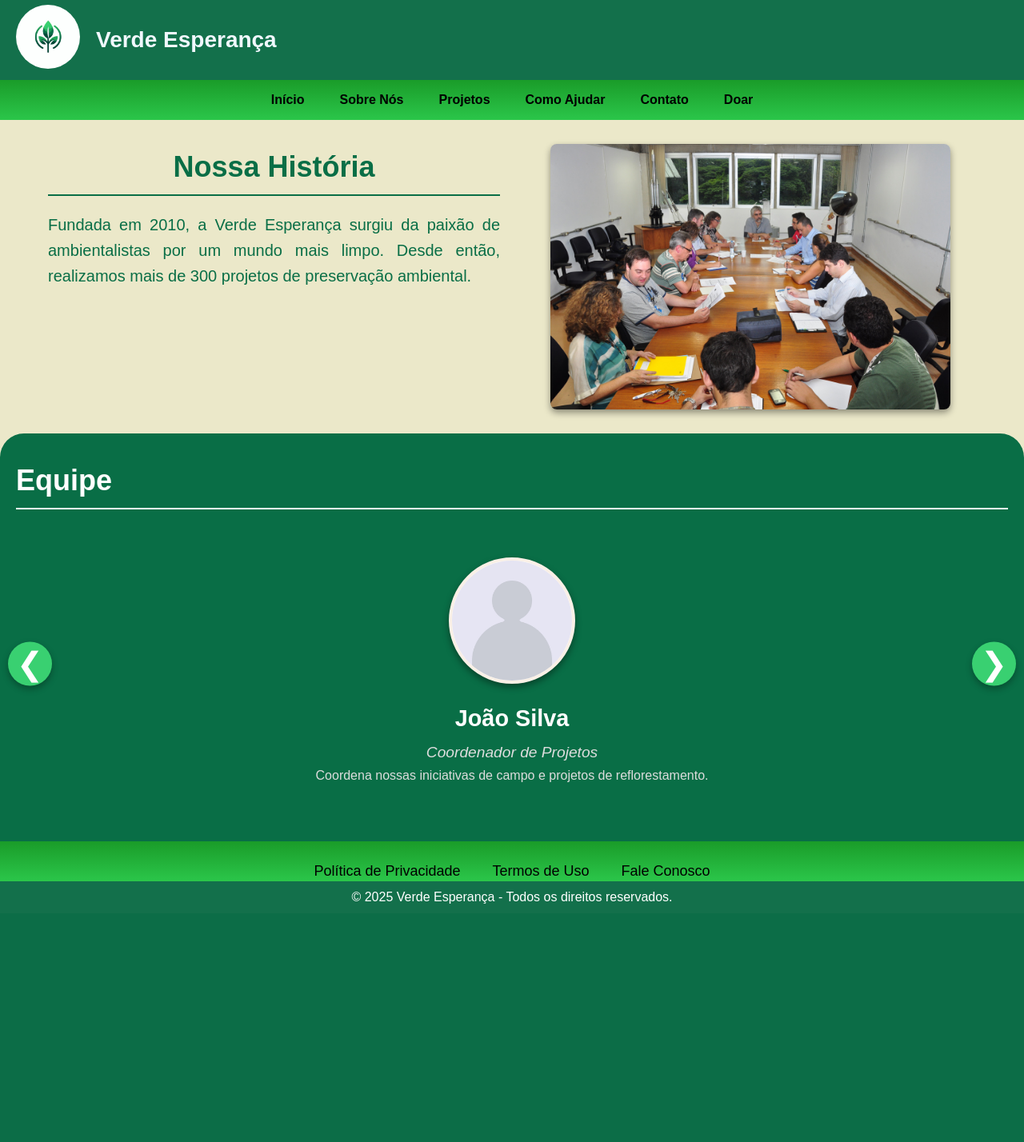
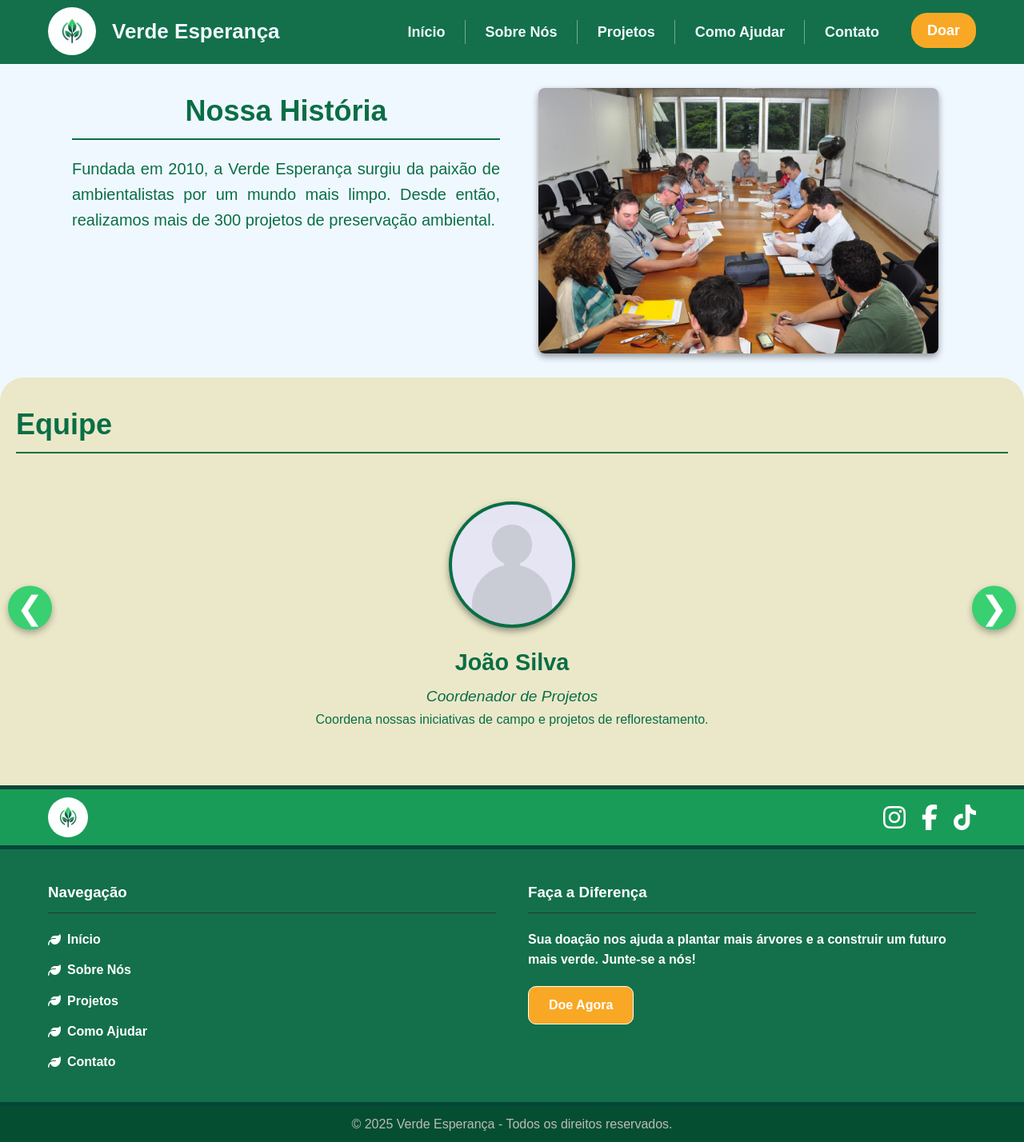
Before and after one commit to AryelleChristine/BitWebJr, a PHP site: page /sobre-nos.html in a window 1280 px wide. Shown: the whole page at 80% size. Before the commit the page ends 1130 px from the top, so only its background shows below. Run offline with PHP 8.4, Linux system fonts and the light colour scheme.

Commit message:
Página sobre nós atualizada

```diff
--- a/sobre/css/style.css
+++ b/sobre/css/style.css
@@ -1,62 +1,3 @@
-.titulo {
-  display: flex;
-  align-items: center;
-  background-color: #13704b;
-  height: 100px;
-  padding: 0 20px;
-  gap: 20px;
-}
-
-.titulo h1 {
-  color: aliceblue;
-  font-size: 28px;
-}
-
-.logo {
-  height: 80px;
-  width: 80px;
-  border-radius: 50%;
-  object-fit: cover;
-}
-
-
-.navbar {
-  background: linear-gradient(to bottom, #1a9c29, #2bc64a);
-  height: 50px;
-  display: flex;
-  align-items: center;
-  justify-content: center;
-}
-
-.navbar ul {
-  list-style: none;
-  display: flex;
-  gap: 20px;
-  margin: 0;
-  padding: 0;
-  flex-wrap: wrap;
-  justify-content: center;
-}
-
-.navbar li {
-  margin: 0;
-}
-
-.navbar a {
-  color: black;
-  text-decoration: none;
-  font-weight: bold;
-  font-size: 16px;
-  padding: 8px 12px;
-  transition: background-color 0.3s;
-}
-
-.navbar a:hover {
-  background-color: #1b5e20;
-  color: white;
-  border-radius: 5px;
-}
-
 body {
     font-family: Arial, sans-serif;
     line-height: 1.6;
@@ -64,24 +5,111 @@ body {
     background-color: #f4f4f4;
 }
 
-/* ======== Estilização da Navbar e Footer ========= */
-/* --- Placeholder da navegação e rodapé --- */
-/* .navbar, .footer {
-    background-color: #333;
+/* ========== Estilização Navbar ========== */
+.navbar {
+    background-color: #13704b;
+    height: 80px;
     width: 100%;
+    display: flex;
+    justify-content: space-between;
+    align-items: center;
+    padding: 0 60px;
+    box-sizing: border-box;
+    position: relative;
+}
+
+.navbar-title {
+    display: flex;
+    align-items: center;
+    gap: 20px;
+}
+
+.navbar-title h1 {
+    color: aliceblue;
+    font-size: 26px;
+}
+
+.navbar-logo {
     height: 60px;
-}  */
+    width: 60px;
+    border-radius: 50%;
+    object-fit: cover;
+    transform: translateY(3px);
+}
 
+.navbar-items ul {
+    list-style: none;
+    margin: 0;
+    padding: 0;
+    display: flex;
+    gap: 30px;
+}
 
-/* ======== Estilização da Main =========*/
+.navbar-items a {
+    color: aliceblue;
+    text-decoration: none;
+    font-size: 18px;
+    font-weight: bold;
+    padding: 5px 10px;
+    transition: 0.5s ease;
+    display: inline-block;
+    transform: translateY(3px);
+}
+
+.navbar-items a:hover {
+    color: #F9A825;
+    transform: translateY(-2px);
+}
+
+.navbar-items li {
+    position: relative;
+}
+
+.navbar-items li:not(:last-child):not(:nth-last-child(2))::after {
+    content: '';
+    background-color: rgba(255, 255, 255, 0.4);
+    position: absolute;
+    width: 1px;
+    height: 30px;
+    top: 50%;
+    right: -15px;
+    transform: translateY(-50%);
+}
+
+.navbar-items .btn-donate {
+    background-color: #F9A825;
+    color: white;
+    border-radius: 20px;
+    padding: 8px 20px;
+    transform: translateY(-2px);
+}
+
+.navbar-items .btn-donate:hover {
+    color: aliceblue;
+    background-color: #bbb;
+    transform: translateY(-2px);
+}
+
+.navbar-toggle {
+    display: none;
+    color: white;
+    font-size: 24px;
+    background-color: transparent;
+    border: none;
+    cursor: pointer;
+}
+
+/* ========== Estilização da Main ==========*/
 main {
     padding: 0;
-    background: #ebe8c9;
+    background: aliceblue;
 }
 
 /* --- Seção História --- */
 .section-historia {
-    padding: 30px 60px;
+    max-width: 1100px;
+    margin: 0 auto;
+    padding: 30px 20px;
     display: flex;
     gap: 30px;
 }
@@ -95,52 +123,11 @@ main {
     text-align: center;
 }
 
-.rodape-alto {
-  display: flex;
-  justify-content: center;
-  background: linear-gradient(to bottom, #1a9c29, #2bc64a);
-  height: 40px;
-  padding: 5px;
-}
-
-.rodape-alto ul {
-  list-style: none;
-  display: flex;
-  gap: 40px;
-  padding: 0;
-  font-size: 18px;
-  flex-wrap: wrap;
-}
-
-.rodape-alto ul a {
-  color: black;
-  text-decoration: none;
-}
-
-.rodape-alto ul a:hover {
-  text-decoration: underline;
-}
-
-.rodape-baixo {
-  background-color: #13704b;
-  height: 40px;
-  display: flex;
-  align-items: center;
-  justify-content: center;
-  color: white;
-}
-
 @media (max-width: 992px) {
     .section-historia {
         padding: 40px 20px;
         flex-direction: column;
         gap: 20px;
-    }
-}
-
-@media (min-width: 576px) and (max-width: 991px) {
-    .img-grupo {
-        max-width: 500px;
     }
 }
 
@@ -156,16 +143,15 @@ main {
 }
 
 .section-historia-imagem .img-grupo {
-    margin: 20px auto;
+    width: 100%;
     height: auto;
     display: block;
-    margin-top: 0;
-    margin-bottom: 0;
+    margin: 0 auto;
     border-radius: 8px;
     box-shadow: 0 4px 8px rgba(0,0,0,0.4);
 }
 
-@media (min-width: 992px) {
+@media (min-width: 576px) {
     .img-grupo {
         max-width: 500px;
     }
@@ -173,16 +159,16 @@ main {
 
 /* --- Seção Equipe --- */
 .section-equipe {
-    background-color: #096e46;
+    background-color: #ebe8c9;
     padding: 30px 0;
     border-radius: 30px 30px 0 0;
 }
 
 .section-equipe h2{
-    color: white;
+    color: #096e46;
     font-size: 36px;
     margin: 0 20px;
-    border-bottom: 2px solid white;
+    border-bottom: 2px solid #096e46;
     padding-bottom: 5px;
     text-align: left;
 }
@@ -212,8 +198,8 @@ main {
     border-radius: 50%;
     margin-bottom: 15px;
     object-fit: cover;
-    border: 4px solid #faf0e6;
-    background-color: white;
+    border: 4px solid #096e46;
+    background-color: #096e46;
     display: block;
     margin: 20px auto;
     box-shadow: 0 4px 8px rgba(0,0,0,0.4);
@@ -222,14 +208,14 @@ main {
 .carousel-slide h3 {
     margin: 10px 0 5px;
     font-size: 1.8rem;
-    color: white;
+    color: #096e46;
 }
 
 .carousel-slide p {
     margin: 0 auto;
     max-width: 85%;
     text-align: center;
-    color: #DDD;
+    color: #096e46;
 }
 
 .funcao-titulo {
@@ -274,3 +260,213 @@ main {
 .carousel-button:hover {
     background-color: #1a9c59;
 }
+
+/* ========== Estilização Footer ========== */
+.footer {
+    background-color: #13704b;
+    width: 100%;
+    color: white;
+    border-top: 5px  solid #064638;
+    box-sizing: border-box;
+}
+
+.footer-social {
+    display: flex;
+    justify-content: space-between;
+    align-items: center;
+    width: 100%;
+    padding: 10px 60px;
+    line-height: 0;
+    background-color: #1a9c59;
+    box-sizing: border-box;
+}
+
+.footer-social-links {
+    display: flex;
+    gap: 20px;
+}
+
+.footer-social-links a {
+    text-decoration: none;
+}
+
+.footer-social-links i {
+    color: white;
+    font-size: 32px;
+    transition: 0.5s ease;
+}
+
+.footer-social-links a:hover i {
+    color: #F9A825;
+}
+
+.footer-logo {
+    height: 50px;
+    width: 50px;
+    line-height: 0;
+    border-radius: 50%;
+    object-fit: cover;
+}
+
+.footer-main {
+    display: flex;
+    justify-content: space-around;
+    flex-wrap: wrap;
+    padding: 20px 40px;
+    border-top: 5px  solid #064638;
+    border-bottom: 5px  solid #064638;
+}
+
+.footer-column {
+    flex: 1;
+    min-width: 250px;
+    margin: 0 20px;
+}
+
+.footer-column h3 {
+    color: #fff;
+    margin-bottom: 20px;
+    padding-bottom: 10px;
+    border-bottom: 1px solid #333;
+}
+
+.footer-links ul {
+    list-style: none;
+    padding: 0;
+}
+
+.footer-links li {
+    margin-bottom: 12px;
+}
+
+.footer-links a {
+    color: #fff;
+    text-decoration: none;
+    font-weight: bold;
+    display: inline-flex;
+    align-items: center;
+    gap: 8px;
+    transition: padding-left 0.5s ease;
+}
+
+.footer-links a:hover {
+    color: #ddd;
+    padding-left: 8px;
+}
+
+.footer-links a i {
+    transition: 0.5s ease;
+}
+
+.footer-links a:hover i {
+    color: #42f383;
+    transform: translateX(-8px);
+}
+
+.footer-donate p {
+    color: #fff;
+    margin-bottom: 20px;
+    font-weight: bold;
+}
+
+.btn-donate-footer {
+    display: inline-block;
+    background-color: #F9A825;
+    color: white;
+    padding: 10px 25px;
+    border: 1px solid #fff;
+    border-radius: 10px;
+    text-decoration: none;
+    font-weight: bold;
+    text-align: center;
+    transition: 0.5s ease;
+}
+
+.btn-donate-footer:hover {
+    color: aliceblue;
+    background-color: #bbb;
+}
+
+.footer-copyright {
+    text-align: center;
+    color: #bbb;
+    padding: 10px 0;
+    background-color: #064e31;
+}
+
+.footer-copyright p {
+    margin: 0;
+}
+
+/* ========== Media Queries para Responsividade ========== */
+@media (max-width: 1176px) {
+    .navbar-toggle {
+        display: block;
+    }
+
+    .navbar-items {
+        position: absolute;
+        top: 80px;
+        left: 0;
+        right: 0;
+        background-color: #13704b;
+
+        overflow: hidden;
+        max-height: 0;
+        transition: max-height 0.4s ease-in-out;
+        z-index: 1000;
+    }
+
+    .navbar-items.show-menu {
+        max-height: 350px;
+    }
+
+    .navbar-items ul {
+        flex-direction: column;
+        align-items: center;
+        gap: 0;
+        width: 100%;
+    }
+
+    .navbar-items li {
+        width: 100%;
+        text-align: center;
+    }
+
+    .navbar-items .mobile-alt-color {
+        background-color: #1a9c59;
+    }
+
+    .navbar-items a {
+        padding: 10px 0;
+        width: 100%;
+    }
+
+    .navbar-items .btn-donate{
+        padding: 10px 0;
+        width: 100%;
+        background-color: #F9A825;
+        border-radius: 0;
+        transform: translateY(2px);
+    }
+
+
+    .navbar-items a:hover {
+        background-color: #1a9c59;
+    }
+
+    .navbar-items li:not(:last-child):not(:nth-last-child(2))::after {
+        display: none;
+    }
+}
+
+
+@media (max-width: 768px) {
+    .footer-main {
+        flex-direction: column;
+    }
+
+    .navbar {
+        padding: 0 30px;
+    }
+}
--- a/sobre/sobre-nos.html
+++ b/sobre/sobre-nos.html
@@ -3,24 +3,30 @@
 <head>
     <meta charset="UTF-8">
     <meta name="viewport" content="width=device-width, initial-scale=1.0">
+    <meta http-equiv="X-UA-Compatible" content="ie=edge">
     <title>Verde Esperança - Sobre Nós</title>
     <link rel="stylesheet" href="css/style.css">
+    <link rel="stylesheet" href="https://cdnjs.cloudflare.com/ajax/libs/font-awesome/6.5.0/css/all.min.css">
 </head>
 <body>
-    <div class="titulo">
-        <a href="../pagina-inicial/index.html"><img src="logoOng.png" alt="logo folha verde" class="logo"></a>
-       <h1>Verde Esperança</h1>
-    </div>
-
     <div class="navbar">
-        <ul>
-            <li><a href="../pagina-inicial/index.html">Início</a></li>
-            <li><a href="sobre-nos.html">Sobre Nós</a></li>
-            <li><a href="../Ong-Projetos/index.html">Projetos</a></li>
-            <li><a href="ajuda.html">Como Ajudar</a></li>
-            <li><a href="../contato/contato.html">Contato</a></li>
-            <li><a href="ajuda.html">Doar</a></li>
-        </ul>
+        <div class="navbar-title">
+            <a href="./index.html"><img src="img/logoOng.png" alt="Logo da verde Esperança" class="navbar-logo"></a>
+            <h1>Verde Esperança</h1>
+        </div>
+        <nav class="navbar-items" id="nav-menu">
+            <ul>
+                <li><a href="#" class="mobile-alt-color">Início</a></li>
+                <li><a href="#">Sobre Nós</a></li>
+                <li><a href="#" class="mobile-alt-color">Projetos</a></li>
+                <li><a href="#">Como Ajudar</a></li>
+                <li><a href="#" class="mobile-alt-color">Contato</a></li>
+                <li><a href="#" class="btn-donate">Doar</a></li>
+            </ul>
+        </nav>
+        <button class="navbar-toggle" id="nav-toggle" aria-label="Menu" aria-expanded="false" aria-controls="nav-menu">
+            <i class="fas fa-bars"></i>
+        </button>
     </div>
 
     <main>
@@ -79,19 +85,56 @@
         </div>
     </main>
 
-    <footer>
-        <div class="rodape-alto">
-            <ul>
-            <li><a href="#">Política de Privacidade</a></li>
-            <li><a href="#">Termos de Uso</a></li>
-            <li><a href="#">Fale Conosco</a></li>
-            </ul>
+    <footer class="footer">
+        <div class="footer-social">
+            <a href="./index.html"><img src="img/logoOng.png" alt="Logo da verde Esperança" class="footer-logo"></a>
+            <div class="footer-social-links">
+                <a href="#" target="_blank" rel="noopener noreferrer"><i class="fab fa-instagram"></i></a>
+                <a href="#" target="_blank" rel="noopener noreferrer"><i class="fab fa-facebook-f"></i></a>
+                <a href="#" target="_blank" rel="noopener noreferrer"><i class="fab fa-tiktok"></i></a>
+            </div>
         </div>
-        <div class="rodape-baixo">
+        <div class="footer-main">
+            <div class="footer-column footer-links">
+                <h3>Navegação</h3>
+                <ul>
+                    <li>
+                        <a href="../pagina-inicial/index.html">
+                            <i class="fas fa-leaf"></i>Início
+                        </a>
+                    </li>
+                    <li>
+                        <a href="sobre-nos.html">
+                            <i class="fas fa-leaf"></i>Sobre Nós
+                        </a>
+                    </li>
+                    <li>
+                        <a href="../Ong-Projetos/index.html">
+                            <i class="fas fa-leaf"></i>Projetos
+                        </a>
+                    </li>
+                    <li>
+                        <a href="ajuda.html">
+                            <i class="fas fa-leaf"></i>Como Ajudar
+                        </a>
+                    </li>
+                    <li>
+                        <a href="../contato/contato.html">
+                            <i class="fas fa-leaf"></i>Contato
+                        </a>
+                    </li>
+                </ul>
+            </div>
+            <div class="footer-column footer-donate">
+                <h3>Faça a Diferença</h3>
+                <p>Sua doação nos ajuda a plantar mais árvores e a construir um futuro mais verde. Junte-se a nós!</p>
+                <a href="#" class="btn-donate-footer">Doe Agora</a>
+            </div>
+        </div>
+        <div class="footer-copyright">
             <p>© 2025 Verde Esperança - Todos os direitos reservados.</p>
         </div>
     </footer>
-
     <script src="js/script.js"></script>
 </body>
 </html>
```
Also changed, not shown: sobre/js/script.js (+12 -0 lines).
